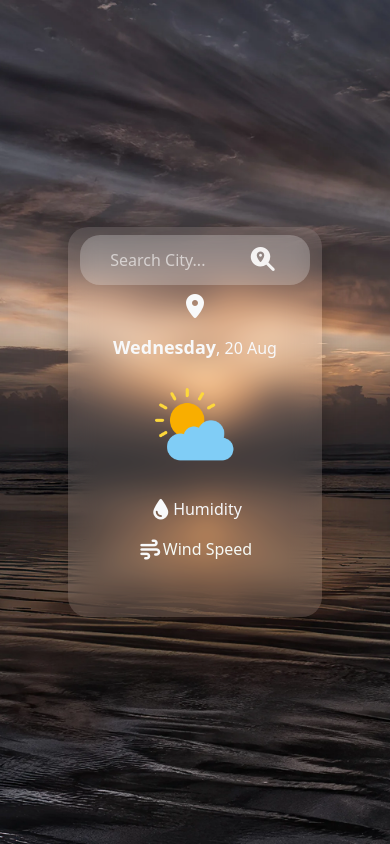
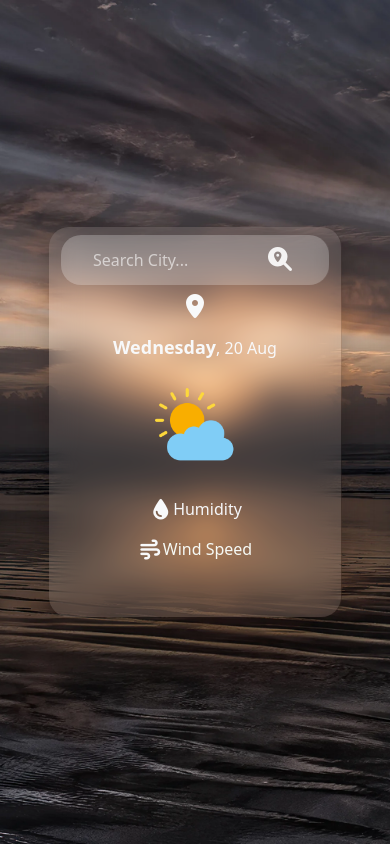
Before and after one commit to Gaurav1251/Weather_app, a plain HTML site: page index.html in a window 390 px wide. Drawn offline with nearby package versions, Linux system fonts and the light colour scheme.

Commit message:
Update styles.css

```diff
--- a/styles.css
+++ b/styles.css
@@ -95,7 +95,7 @@ input{
 @media screen and (max-width:400px){
 
     #main{
-        width: 65% !important;
+        width: 75% !important;
         /* font-size: 16px !important; */
     }
     #next{
```
